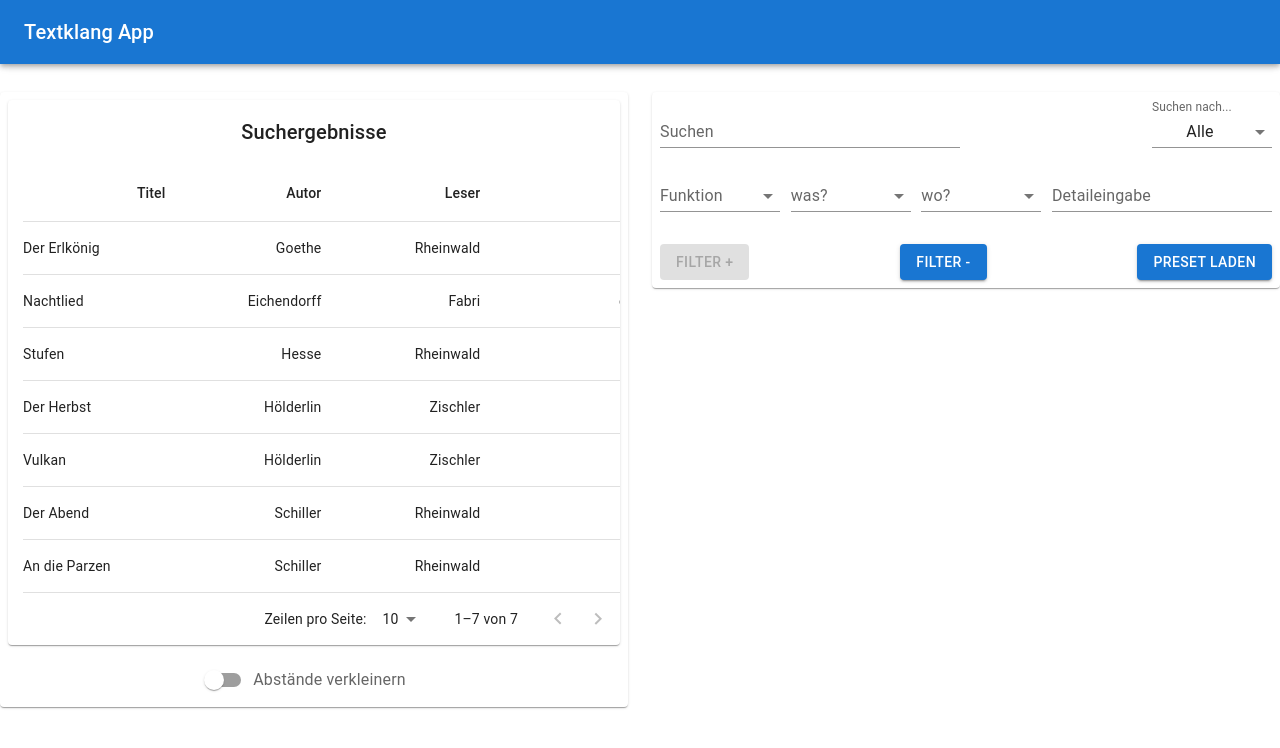
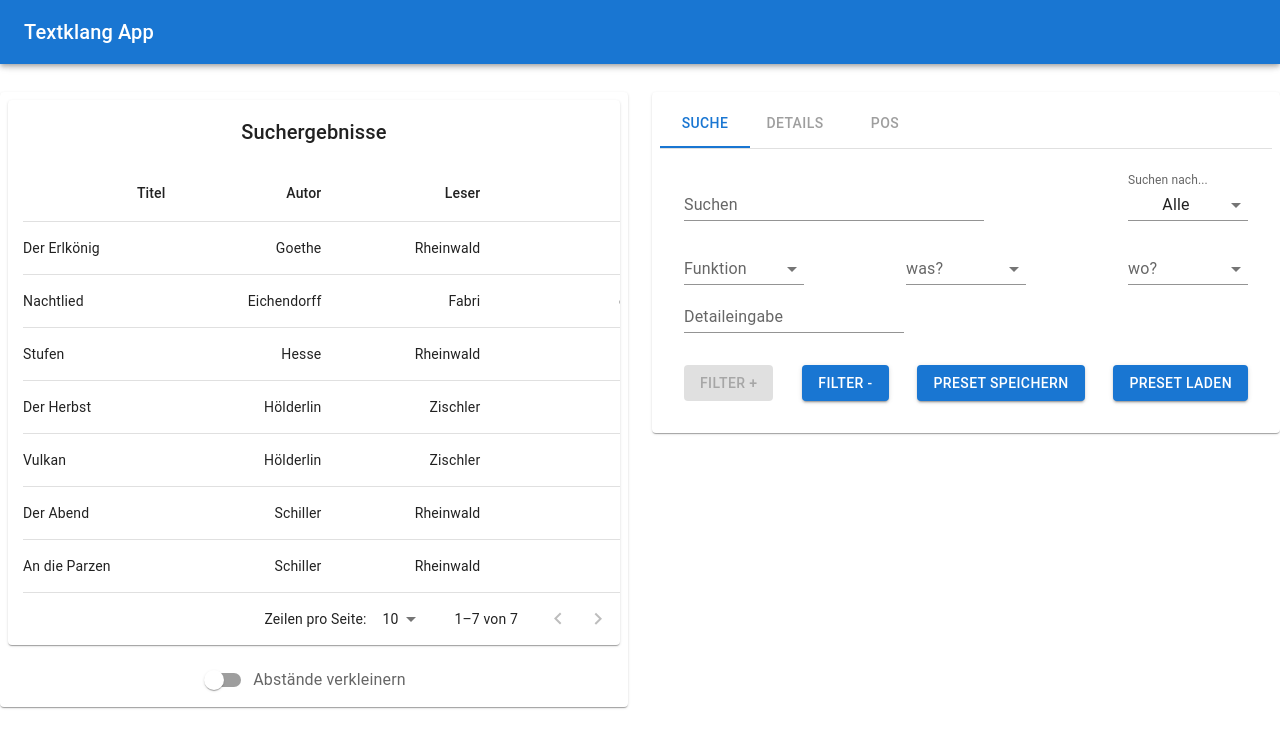
Before and after one commit to fl0r1n9/textklang_app, a React (Create React App) app: page / in a window 1280 px wide. Shown: the top 748 px of the page. Built offline with nearby package versions, Linux system fonts and the light colour scheme.

Commit message:
some refactoring, added tabs, update mockups

```diff
--- a/src/components/ContentPage.jsx
+++ b/src/components/ContentPage.jsx
@@ -55,6 +55,10 @@ export default function ContentPage(props) {
                     autoEscape={true}
                     textToHighlight={displayText}
                 >{displayText}</Highlighter>
+               {/* { text.split('irgendwas').map((wort,index) => {
+                return <p onClick={() => console.log(index)}>{wort}</p>
+            })}
+            //match indexes or words */}
             </p>
 
 
--- a/src/components/SearchTable.jsx
+++ b/src/components/ContentTable.jsx
@@ -114,7 +114,7 @@ EnhancedTableToolbar.propTypes = {
 };
 
 
-export default function SearchTable(props) {
+export default function ContentTable(props) {
 
     //result?
     const {setId, searchInput, searchFilter} = props;
--- a/src/components/CreateNewCondition.jsx
+++ b/src/components/CreateNewCondition.jsx
@@ -14,7 +14,7 @@ export function CreateNewCondition(props) {
         handleAddCondition, func, setFunc,
         entity, setEntity,where,setWhere,
         conditionSearchInput,setConditionSearchInput,
-        handleDeleteCondition,
+        handleDeleteCondition, handleSavePreset
         //first
     }
         = props;
@@ -86,9 +86,10 @@ export function CreateNewCondition(props) {
             {/*take out ||!entity||!where for debugging*/}
             <Button variant="contained" onClick={handleAddCondition} disabled={!func}>Filter
                 +</Button>
+            <Button variant="contained" onClick={handleDeleteCondition}>Filter -</Button>
+            {/*//TODO: these two buttons, modals, slide menu */}
+            <Button variant="contained" onClick={handleSavePreset}>Preset speichern</Button>
 
-            {/*//TODO: these two buttons*/}
-            <Button variant="contained" onClick={handleDeleteCondition}>Filter -</Button>
             <Button variant="contained">Preset laden</Button>
         </Box>
     </div>
--- /dev/null
+++ b/src/components/DetailsTab.jsx
@@ -0,0 +1,16 @@
+import * as React from "react";
+import {poems} from '../data/poems'
+
+export default function DetailsTab(props) {
+
+    const poem = poems.find((poem) => poem.title === props.id[1])
+
+    return (
+
+        <>
+            <p>{poem.author + " - " + poem.title}</p>
+            <p>{poem.reader}</p>
+        </>
+
+    )
+}
--- a/src/components/Layout.jsx
+++ b/src/components/Layout.jsx
@@ -3,10 +3,13 @@ import {styled} from '@mui/material/styles';
 import Grid from '@mui/material/Grid';
 import Paper from '@mui/material/Paper';
 import Box from '@mui/material/Box';
-import SearchTable from "./SearchTable";
+import ContentTable from "./ContentTable";
 import Nav from "./Nav";
-import SearchField from "./SearchField";
 import ContentPage from "./ContentPage";
+import SearchTab from "./SearchTab";
+import {Tab, Tabs} from "@mui/material";
+import Typography from "@mui/material/Typography";
+import DetailsTab from "./DetailsTab";
 
 const Item = styled(Paper)(({theme}) => ({
     ...theme.typography.body2,
@@ -19,9 +22,15 @@ const Item = styled(Paper)(({theme}) => ({
 export default function Layout() {
 
     const [id, setId] = React.useState(null);
-    const [result,setResult] = React.useState('');
+    const [result, setResult] = React.useState('');
     const [searchInput, setSearchInput] = React.useState('');
     const [searchFilter, setSearchFilter] = React.useState('all');
+
+    const [value, setValue] = React.useState(0);
+
+    const handleChange = (event, newValue) => {
+        setValue(newValue);
+    };
 
     return (
         <Box sx={{width: '100%'}}>
@@ -31,7 +40,7 @@ export default function Layout() {
 
                     {
                         id === null ? <Item>
-                            <SearchTable setId={setId}
+                            <ContentTable setId={setId}
                                           result={result}
                                           searchInput={searchInput}
                                           searchFilter={searchFilter}
@@ -45,17 +54,53 @@ export default function Layout() {
 
                 <Grid item xs={6}>
                     <Item>
-                        <SearchField setResult={setResult}
+                    <Box sx={{ width: '100%' }}>
+                        <Box sx={{ borderBottom: 1, borderColor: 'divider' }}>
+                            <Tabs value={value} onChange={handleChange} aria-label="basic tabs example">
+                                <Tab label="Suche"/>
+                                <Tab label="Details" disabled={id === null}/>
+                                <Tab label="POS" disabled/>
+                            </Tabs>
+                        </Box>
+                        <TabPanel value={value} index={0}>
+                            <SearchTab setResult={setResult}
                                        searchInput={searchInput}
                                        setString={setSearchInput}
                                        searchFilter={searchFilter}
                                        setSearchFilter={setSearchFilter}
-                                     setSearchInput={setSearchInput}
-                        />
+                                       setSearchInput={setSearchInput}/>
+                        </TabPanel>
+                        <TabPanel value={value} index={1}>
+                            {id ? <DetailsTab id={id}/> : <h1>"Für die Detailansicht bitte ein neues Gedicht auswählen"</h1>}
+                        </TabPanel>
+                        <TabPanel value={value} index={2}>
+                            Item Three
+                        </TabPanel>
+                    </Box>
                     </Item>
                 </Grid>
             </Grid>
         </Box>
-
     );
 }
+
+
+function TabPanel(props) {
+    const { children, value, index, ...other } = props;
+
+    return (
+        <div
+            role="tabpanel"
+            hidden={value !== index}
+            id={`simple-tabpanel-${index}`}
+            aria-labelledby={`simple-tab-${index}`}
+            {...other}
+        >
+            {value === index && (
+                <Box sx={{ p: 3 }}>
+                    <Typography>{children}</Typography>
+                </Box>
+            )}
+        </div>
+    );
+}
--- a/src/components/SearchField.jsx
+++ b/src/components/SearchPage.jsx
@@ -7,7 +7,7 @@ import TextField from '@mui/material/TextField';
 import Condition from "./Condition";
 import {CreateNewCondition} from "./CreateNewCondition";
 
-export default function SearchField(props) {
+export default function SearchPage(props) {
 
 
     const {setResult, searchInput, setString, searchFilter, setSearchFilter, setSearchInput} = props;
@@ -49,6 +49,11 @@ export default function SearchField(props) {
 
     const handleDeleteCondition = () => {
         setConditions(conditions.filter((element) => element !== conditions.slice(-1)[0]));
+
+    }
+
+    const handleSavePreset = () => {
+
 
     }
 
@@ -156,6 +161,7 @@ export default function SearchField(props) {
                                 entity={entity} setEntity={setEntity}
                                 where={where} setWhere={setWhere}
                                 conditionSearchInput={conditionSearchInput} setConditionSearchInput={setConditionSearchInput}
+                                handleSavePreset={handleSavePreset}
 
             />
 
--- /dev/null
+++ b/src/components/SearchTab.jsx
@@ -0,0 +1,17 @@
+import SearchPage from "./SearchPage";
+import * as React from "react";
+
+export default function SearchTab(props) {
+
+return(
+
+        <SearchPage setResult={props.setResult}
+                    searchInput={props.searchInput}
+                    setString={props.setSearchInput}
+                    searchFilter={props.searchFilter}
+                    setSearchFilter={props.setSearchFilter}
+                    setSearchInput={props.setSearchInput}
+        />
+
+)
+}
```
Also changed, not shown: 2 other files (tests, documents, lock files or other folders). Lines whose indentation alone changed are shown as unchanged.
